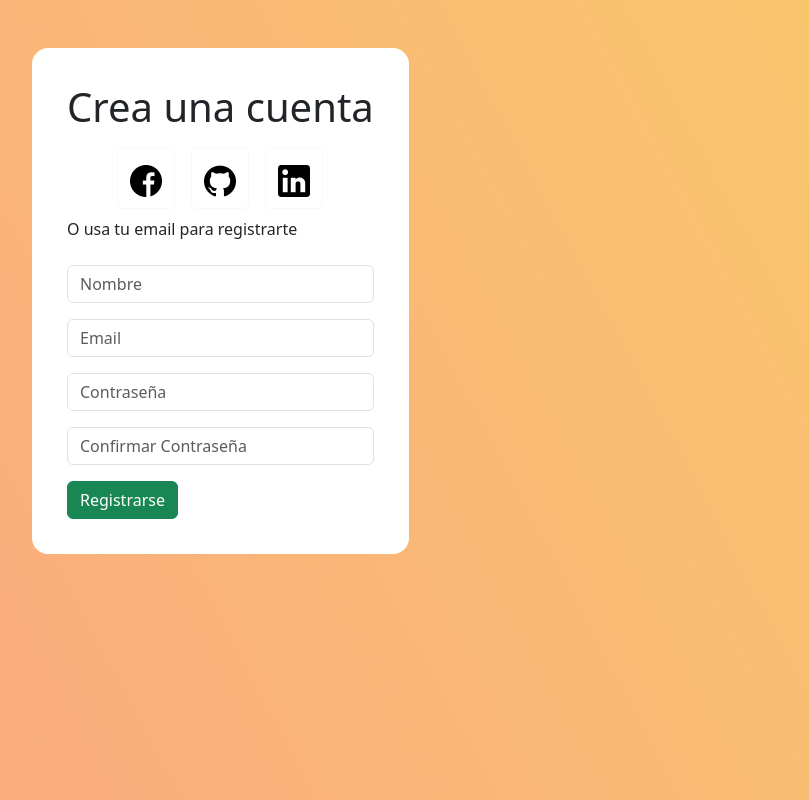
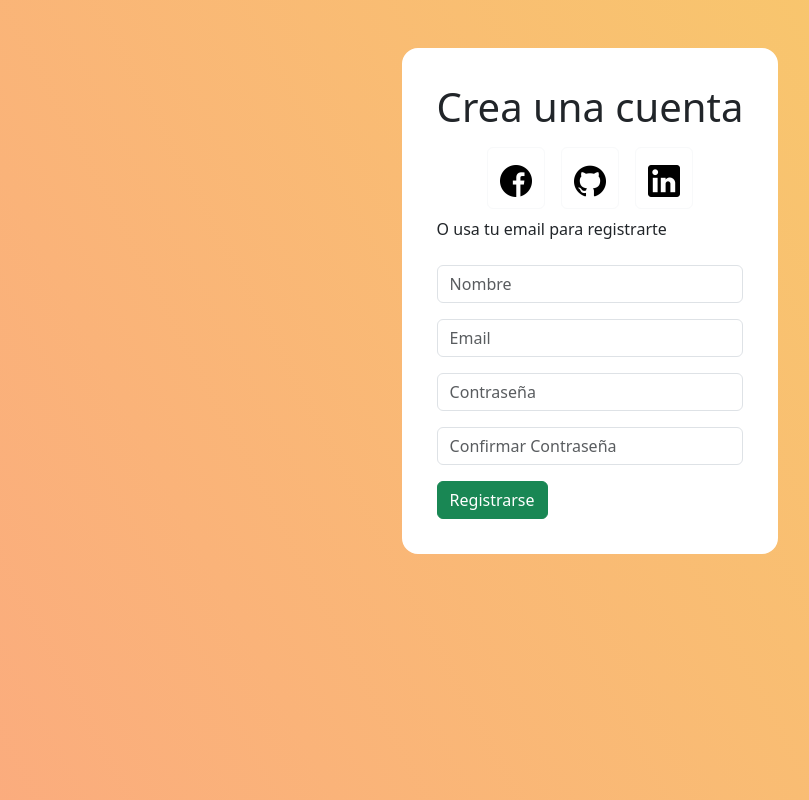
Before and after one commit to Jmunozi/formulario-registro-react, a React (Create React App) app: page / in a window 1280 px wide. Shown: the whole page, without its empty margins (50-859 px from the left). Built offline with nearby package versions, Linux system fonts and the light colour scheme.

Commit message:
Eliminar comentarios y agregar classnames

```diff
--- a/src/App.js
+++ b/src/App.js
@@ -1,13 +1,12 @@
-// Importa los componentes necesarios en App.js
 import React, { useState } from 'react';
-import Registro from './Registro';  // Asegúrate de que la ruta sea correcta
+import Registro from './Registro';
 
 const App = () => {
   const [alertMessage, setAlertMessage] = useState('');
   const [alertType, setAlertType] = useState('');
 
   const handleFormSubmit = ({ nombre, email, password, confirmPassword }) => {
-    // Lógica para validar y procesar el formulario
+
     if (email && password && password === confirmPassword) {
       setAlertMessage('Registro exitoso');
       setAlertType('success');
@@ -19,7 +18,7 @@
 
   return (
     <div className="container justify-content-center mt-5">
-      <div class="d-flex">
+      <div class="d-flex justify-content-center">
       <Registro
         onFormSubmit={handleFormSubmit}
         alertMessage={alertMessage}
```
